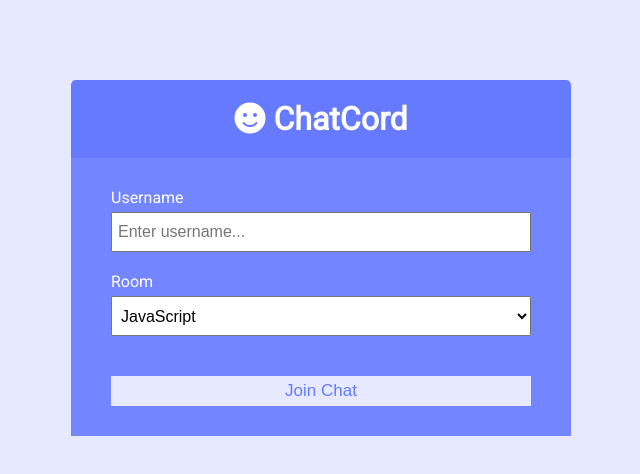
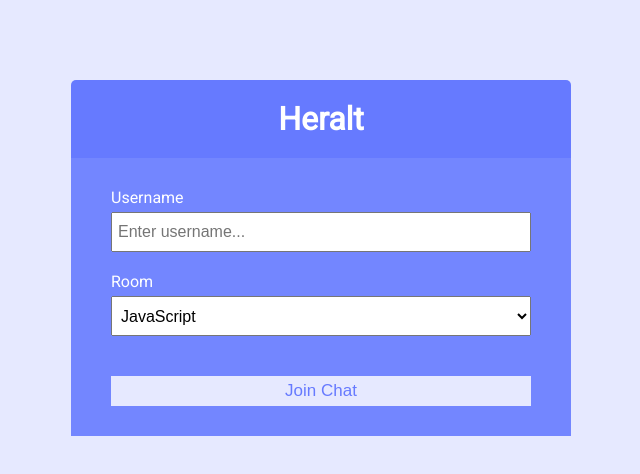
Before and after one commit to dougluz/heralt-messenger, a website: page public/index.html in a window 1280 px wide. Shown: the whole page, without its empty margins (319-959 px from the left). Drawn offline with Linux system fonts and the light colour scheme.

Commit message:
updates in the app layout

```diff
--- a/public/index.html
+++ b/public/index.html
@@ -16,7 +16,7 @@
 	<body>
 		<div class="join-container">
 			<header class="join-header">
-				<h1><i class="fas fa-smile"></i> ChatCord</h1>
+				<h1>Heralt</h1>
 			</header>
 			<main class="join-main">
 				<form action="chat.html">
```
Also changed, not shown: public/chat.html (+1 -1 lines).
